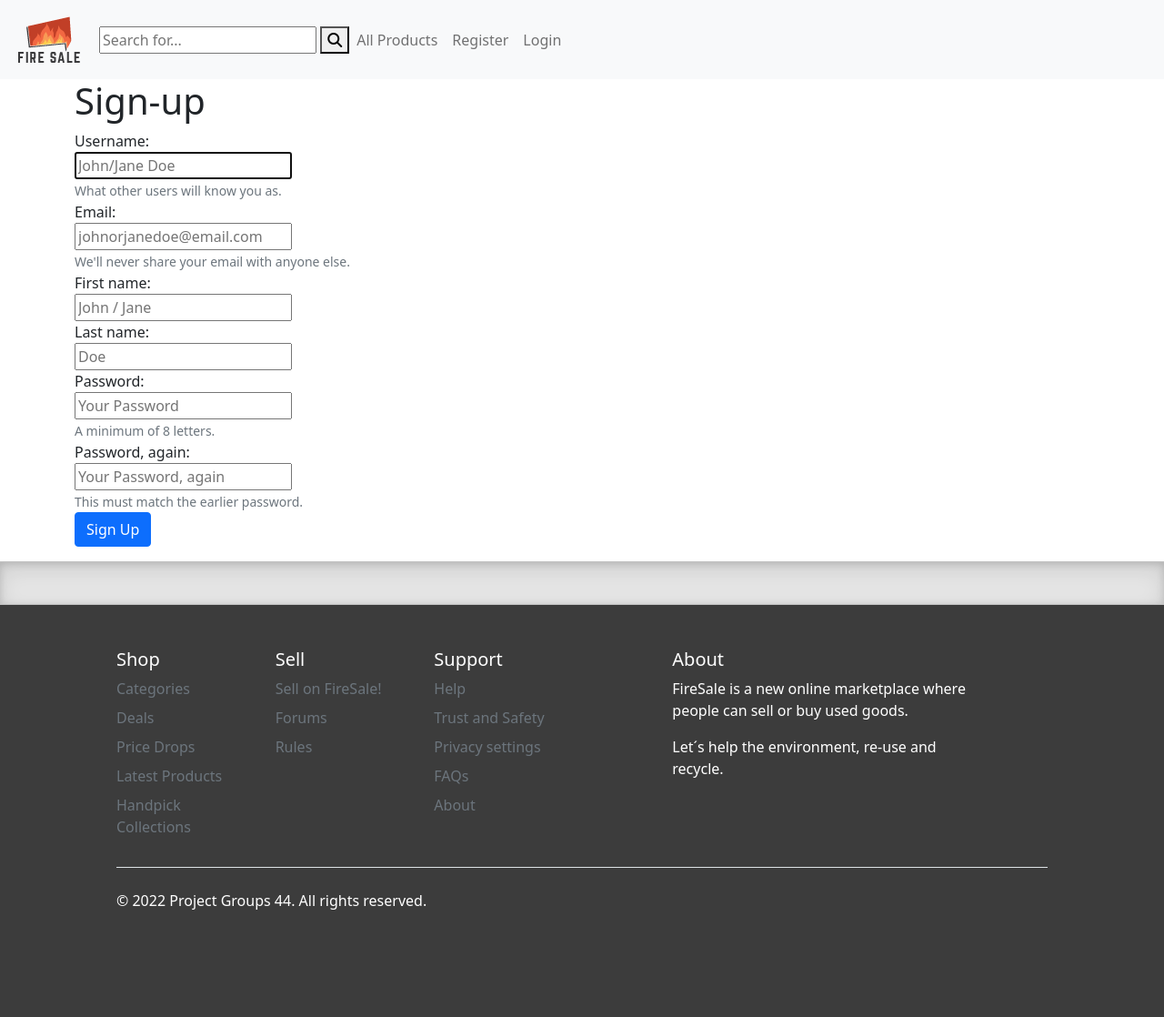
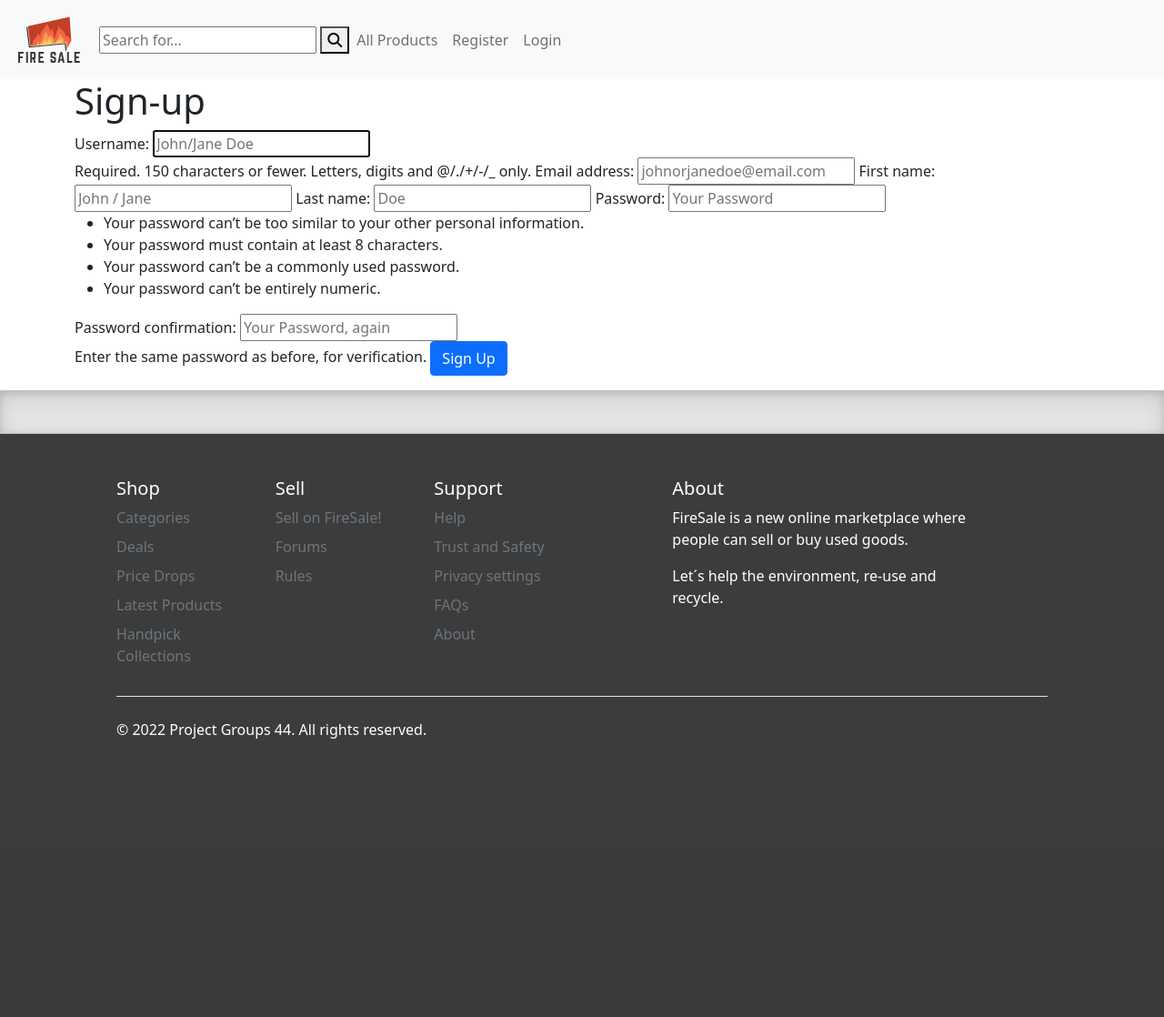
Before and after one commit to tjorvio/django-tango, a Django app: page /users/register in a window 1280 px wide. Shown: the whole page at 91% size. After the commit the page ends 812 px from the top, so only its background shows below. Run offline with Django 4.2, Linux system fonts and the light colour scheme; some libraries are stand-ins or nearby versions.

Commit message:
register virkar

```diff
--- a/FireSale/forms/register_form.py
+++ b/FireSale/forms/register_form.py
@@ -59,4 +59,5 @@ class SignUpForm(UserCreationForm):
 
     class Meta:
         model = User
+        exclude = ['id']
         fields = ['username', 'email', 'first_name', 'last_name', 'password1', 'password2']
--- a/templates/user/register.html
+++ b/templates/user/register.html
@@ -1,48 +1,9 @@
 {%  extends 'base.html' %}
 {% block content %}
     <h1>Sign-up</h1>
-    <form class="form form-horizontal" method="POST" action=".">
-        <div class="form-group">
+    <form method="POST" class="form form-horizontal">
             {% csrf_token %}
-            <label for="username">Username: </label>
-            <div>{{ form.username }}</div>
-            <small id="usernameHelp" class="form-text text-muted">What other users will know you as.</small>
-        </div>
-        <div class="form-group">
-            <label for="email">Email: </label>
-            <div>
-            {{ form.email }}
-            </div>
-            <small id="emailHelp" class="form-text text-muted">We'll never share your email with anyone else.</small>
-        </div>
-        <div class="form-group">
-            <label for="first_name">First name: </label>
-            <div>
-            {{ form.first_name }}
-            </div>
-        </div>
-        <div class="form-group">
-            <label for="first_name">Last name: </label>
-            <div>
-            {{ form.last_name }}
-            </div>
-        </div>
-        <div class="form-group">
-            <label for="password1">Password: </label>
-            <div>
-                {{ form.password1 }}
-            </div>
-            <small id="emailHelp" class="form-text text-muted">A minimum of 8 letters.</small>
-        </div>
-        <div class="form-group">
-            <label for="password2">Password, again:</label>
-            <div>
-            {{ form.password2 }}
-            </div>
-            <small id="emailHelp" class="form-text text-muted">This must match the earlier password.</small>
-        </div>
-        <div>
+            {{ form }}
         <input type="submit" class="btn btn-primary" value="Sign Up" />
-        </div>
     </form>
 {% endblock %}
--- a/user/views.py
+++ b/user/views.py
@@ -36,26 +36,18 @@ def place_bid(request):
     })
 
 
-# def register(request):
-#    if request.method == 'POST':
-#        form = UserCreationForm(data=request.POST)
-#        if form.is_valid():
-#            form.save()
-#            return redirect('login')
-#    return render(request, 'user/register.html', {
-#        'form': UserCreationForm()
-#    })
+def register(request):
+    if request.method == 'POST':
+        form = SignUpForm(request.POST)
+        if form.is_valid():
+            form.save()
+            return redirect('users/login.html')
+    else:
+        form = SignUpForm()
 
-def register(request):
-    form = SignUpForm(request.POST)
-    if form.is_valid():
-        form.save()
-        return redirect('login')
-
-    context = {
-        "form": form
-    }
-    return render(request, "user/register.html", context)
+    return render(request, 'user/register.html', {
+        'form': form
+    })
 
 
 @login_required
@@ -115,5 +107,5 @@ def seller_profile(request, id):
     context = {
         'profile_info': Profile.objects.get(id=id),
         'seller_products': Product.objects.filter(sellerID=seller),
-               }
+    }
     return render(request, 'user/seller_profile.html', context)
```
